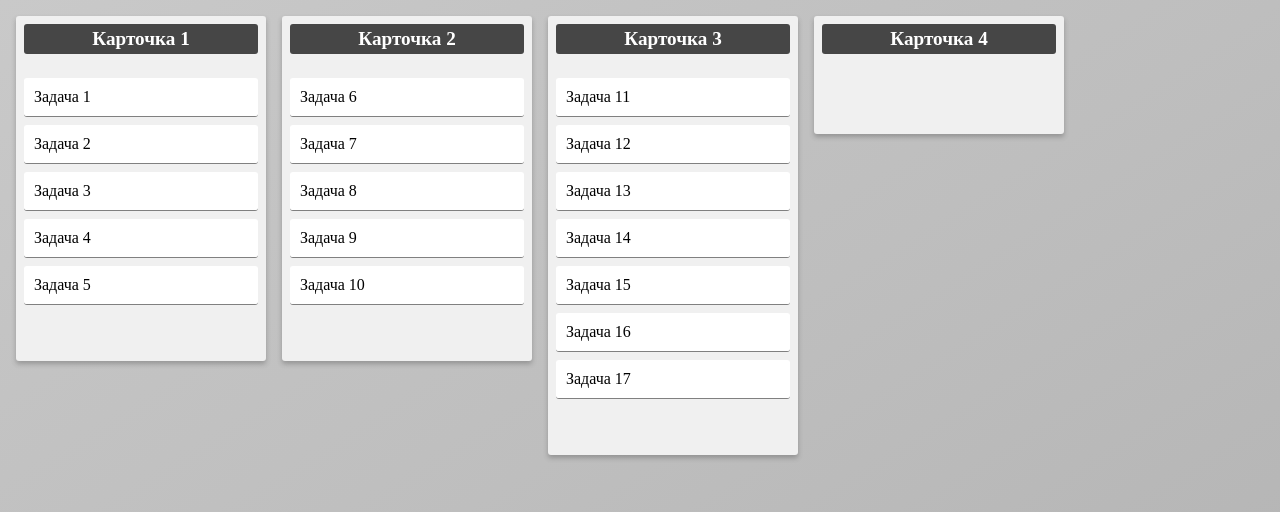
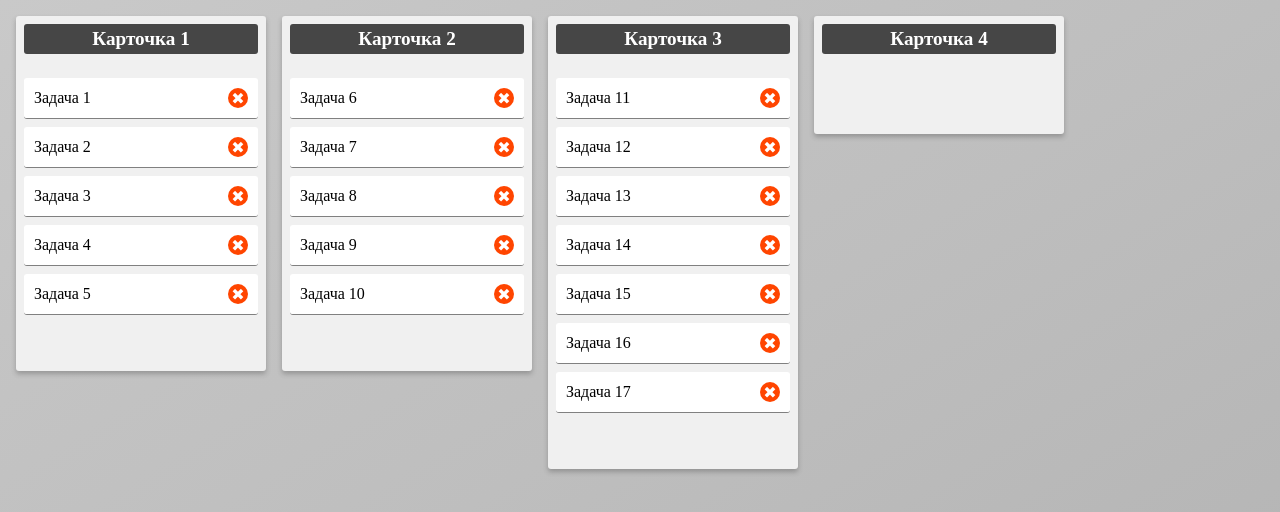
Before and after one commit to SergeyLebidko/drag_and_drop_demo, a React (Create React App) app: page / in a window 1280 px wide. Shown: the top 512 px of the page. Built offline with nearby package versions, Linux system fonts and the light colour scheme.

Commit message:
Добавлена кнопка удаления задач

```diff
--- a/src/components/TaskPanel/TaskPanel.scss
+++ b/src/components/TaskPanel/TaskPanel.scss
@@ -3,6 +3,10 @@
   border-radius: 3px;
   border-bottom: 1px solid gray;
   transition: all 300ms;
+
+  display: flex;
+  justify-content: space-between;
+  align-items: center;
 
   &_normal {
     background-color: white;
@@ -19,4 +23,17 @@
     color: white;
     border-bottom: 1px solid transparent;
   }
+
+  &__remove {
+    width: 20px;
+    height: 20px;
+    background-color: orangered;
+    color: white;
+    border-radius: 50%;
+    cursor: pointer;
+
+    display: flex;
+    justify-content: center;
+    align-items: center;
+  }
 }
--- a/src/components/TaskPanel/TaskPanel.tsx
+++ b/src/components/TaskPanel/TaskPanel.tsx
@@ -80,7 +80,8 @@ const TaskPanel: React.FC<TaskProps> = ({task}) => {
             onDragOver={dragOverHandler}
             onDrop={dropHandler}
         >
-            {title}
+            <span>{title}</span>
+            <span className="task_panel__remove">&#10006;</span>
         </li>
     );
 }
```
